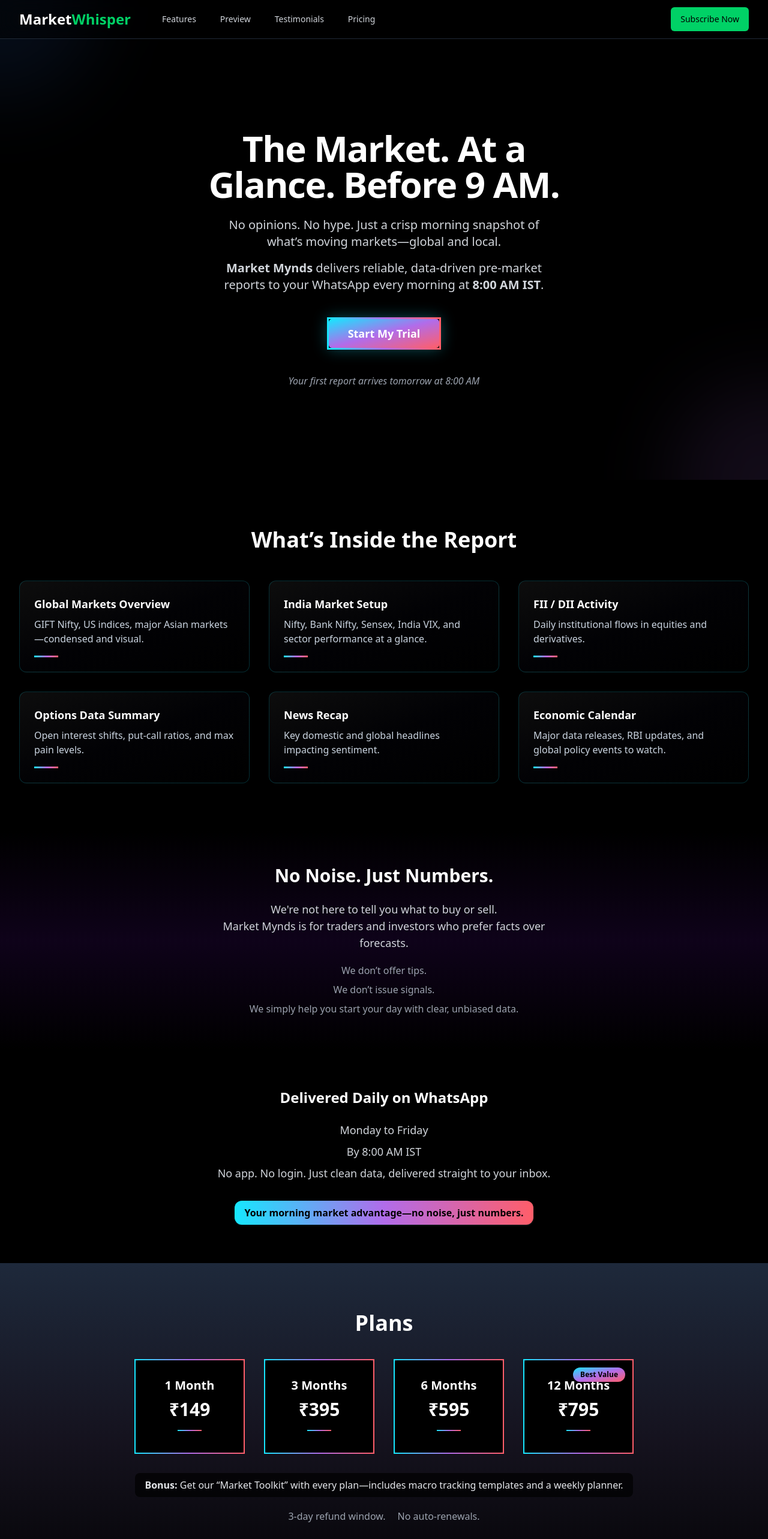
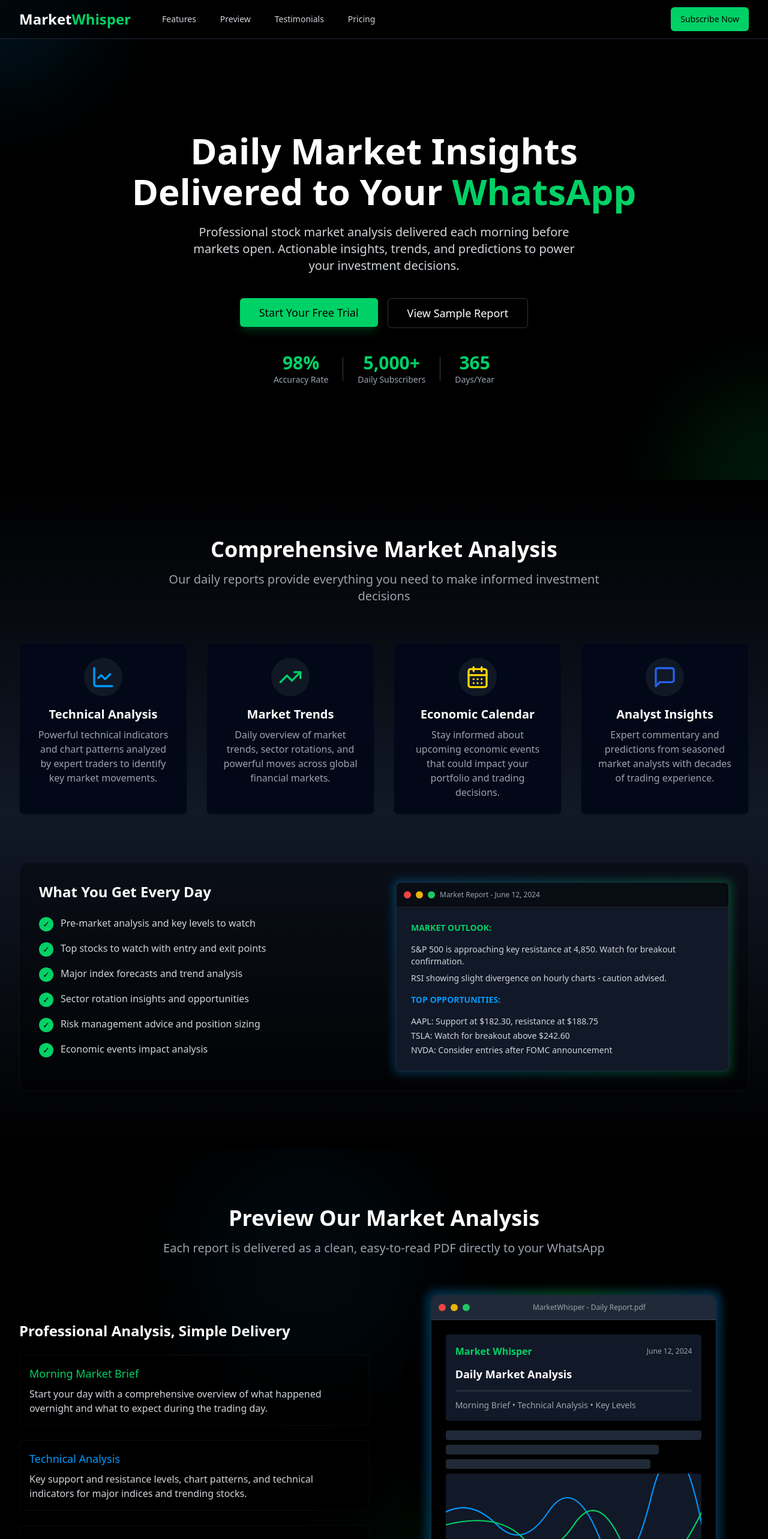
Before and after one commit to adityakaklij/MarketMynds_Frontend, a React (Vite) app: page / in a window 1280 px wide. Shown: the top 2566 px of the page at 60% size. Built offline with nearby package versions, Linux system fonts and the light colour scheme.

Commit message:
Reverted to commit 1a0d57e6ef58a65aa1318463ccc8b0f10dfde2ca

```diff
--- a/src/components/DeliverySection.tsx
+++ /dev/null
@@ -1,22 +0,0 @@
-
-export function DeliverySection() {
-  return (
-    <section className="py-16 bg-black/95">
-      <div className="container mx-auto px-4 sm:px-6 lg:px-8 max-w-3xl text-center">
-        <h2 className="text-2xl font-bold mb-6 text-white">
-          Delivered Daily on WhatsApp
-        </h2>
-        <ul className="mb-8 text-lg text-gray-300 space-y-2">
-          <li>Monday to Friday</li>
-          <li>By 8:00 AM IST</li>
-          <li>No app. No login. Just clean data, delivered straight to your inbox.</li>
-        </ul>
-        <div className="flex justify-center">
-          <div className="inline-block px-4 py-2 rounded-xl bg-gradient-to-r from-[#16e7ff] via-[#b16cea] to-[#ff5e69] text-black text-base font-bold shadow shadow-[#16e7ff20]">
-            Your morning market advantage—no noise, just numbers.
-          </div>
-        </div>
-      </div>
-    </section>
-  );
-}
--- a/src/components/HeroSection.tsx
+++ b/src/components/HeroSection.tsx
@@ -4,46 +4,87 @@ import { Button } from "@/components/ui/button";
 export function HeroSection() {
   return (
     <div className="relative min-h-screen flex items-center pt-16 overflow-hidden">
-      {/* Gradient and background styles preserved */}
-      <div className="absolute top-0 left-0 w-full h-full bg-gradient-to-br from-gray-900 via-[#0A1122] to-black -z-10" aria-hidden="true" />
+      {/* Background gradient */}
+      <div
+        className="absolute top-0 left-0 w-full h-full bg-gradient-to-br from-gray-900 via-[#0A1122] to-black -z-10"
+        aria-hidden="true"
+      />
 
-      {/* Animated chart lines */}
+      {/* Animated graph lines in background */}
       <div className="absolute inset-0 opacity-10 -z-10">
-        <svg width="100%" height="100%" viewBox="0 0 100 100" preserveAspectRatio="none" className="absolute inset-0">
-          <path d="M0,70 Q25,50 50,70 T100,50 L100,100 L0,100 Z" fill="none" stroke="#8685ff" strokeWidth="0.7" className="animate-pulse" />
-          <path d="M0,50 Q25,70 50,50 T100,70 L100,100 L0,100 Z" fill="none" stroke="#0FC7FF" strokeWidth="0.4" className="animate-pulse" />
+        <svg
+          width="100%"
+          height="100%"
+          viewBox="0 0 100 100"
+          preserveAspectRatio="none"
+          className="absolute inset-0"
+        >
+          <path
+            d="M0,70 Q25,50 50,70 T100,50 L100,100 L0,100 Z"
+            fill="none"
+            stroke="#00D166"
+            strokeWidth="0.5"
+            className="animate-pulse"
+          />
+          <path
+            d="M0,50 Q25,70 50,50 T100,70 L100,100 L0,100 Z"
+            fill="none"
+            stroke="#0099FF"
+            strokeWidth="0.5"
+            className="animate-pulse"
+          />
         </svg>
       </div>
 
       {/* Accent circles */}
-      <div className="absolute -top-40 -left-40 w-80 h-80 rounded-full bg-blue-500/10 blur-3xl" />
-      <div className="absolute -bottom-40 -right-40 w-80 h-80 rounded-full bg-[#b16cea]/10 blur-3xl" />
+      <div className="absolute -top-40 -left-40 w-80 h-80 rounded-full bg-finance-blue/10 blur-3xl" />
+      <div className="absolute -bottom-40 -right-40 w-80 h-80 rounded-full bg-finance-green/10 blur-3xl" />
 
       <div className="container mx-auto px-4 sm:px-6 lg:px-8 z-10">
-        <div className="text-center max-w-2xl mx-auto">
-          <h1 className="text-4xl md:text-5xl lg:text-6xl font-black tracking-tight text-white mb-6 leading-tight">
-            <span className="block">The Market. At a Glance. Before 9 AM.</span>
+        <div className="text-center max-w-4xl mx-auto">
+          <h1 className="text-4xl md:text-5xl lg:text-6xl font-bold text-white mb-6">
+            <span className="block">Daily Market Insights</span>
+            <span className="block mt-2">
+              Delivered to Your <span className="text-finance-green">WhatsApp</span>
+            </span>
           </h1>
-          <p className="mt-6 text-xl text-gray-300 mb-8 max-w-xl mx-auto">
-            No opinions. No hype. Just a crisp morning snapshot of what’s moving markets—global and local.<br />
-            <span className="block mt-4">
-              <b>Market Mynds</b> delivers reliable, data-driven pre-market reports to your WhatsApp every morning at <b>8:00 AM IST</b>.
-            </span>
+
+          <p className="mt-6 text-lg md:text-xl text-gray-300 mb-8 max-w-2xl mx-auto">
+            Professional stock market analysis delivered each morning before markets open.
+            Actionable insights, trends, and predictions to power your investment decisions.
           </p>
-          <div className="mt-10 flex flex-col sm:flex-row justify-center gap-5">
+
+          <div className="mt-10 flex flex-col sm:flex-row justify-center gap-4">
             <Button
-              className="text-lg py-6 px-8 bg-transparent border-2 font-bold rounded-lg bg-gradient-to-br from-[#16e7ff] via-[#b16cea] to-[#ff5e69] border-[3px] border-transparent hover:border-white text-white shadow-lg [background-clip:padding-box] relative transition"
-              style={{
-                borderImage: "linear-gradient(90deg, #16e7ff, #b16cea, #ff5e69) 1",
-                boxShadow: "0 0 24px 0 #16e7ff50",
-              }}
+              className="text-lg py-6 px-8 bg-finance-green hover:bg-finance-green/90 text-black font-medium shadow-lg shadow-finance-green/20"
               size="lg"
             >
-              Start My Trial
+              Start Your Free Trial
+            </Button>
+            <Button
+              className="text-lg py-6 px-8 bg-transparent border border-white/20 hover:bg-white/10 text-white shadow-lg"
+              variant="outline"
+              size="lg"
+            >
+              View Sample Report
             </Button>
           </div>
-          <div className="mt-10 text-gray-400 italic text-base">
-            Your first report arrives tomorrow at 8:00 AM
+
+          <div className="mt-10 flex items-center justify-center space-x-6">
+            <div className="text-center">
+              <p className="text-3xl font-bold text-finance-green">98%</p>
+              <p className="text-sm text-gray-400">Accuracy Rate</p>
+            </div>
+            <div className="h-10 w-px bg-gray-700"></div>
+            <div className="text-center">
+              <p className="text-3xl font-bold text-finance-green">5,000+</p>
+              <p className="text-sm text-gray-400">Daily Subscribers</p>
+            </div>
+            <div className="h-10 w-px bg-gray-700"></div>
+            <div className="text-center">
+              <p className="text-3xl font-bold text-finance-green">365</p>
+              <p className="text-sm text-gray-400">Days/Year</p>
+            </div>
           </div>
         </div>
       </div>
--- a/src/components/NoNoiseSection.tsx
+++ /dev/null
@@ -1,19 +0,0 @@
-
-export function NoNoiseSection() {
-  return (
-    <section className="py-14 bg-gradient-to-b from-black via-[#120320]/80 to-black">
-      <div className="container mx-auto px-4 sm:px-6 lg:px-8 max-w-2xl text-center">
-        <h2 className="text-2xl md:text-3xl font-bold mb-6 text-white">No Noise. Just Numbers.</h2>
-        <p className="mb-5 text-lg text-gray-300">
-          We're not here to tell you what to buy or sell.<br/>
-          Market Mynds is for traders and investors who prefer facts over forecasts.
-        </p>
-        <ul className="text-base text-gray-400 space-y-2">
-          <li>We don’t offer tips.</li>
-          <li>We don’t issue signals.</li>
-          <li>We simply help you start your day with clear, unbiased data.</li>
-        </ul>
-      </div>
-    </section>
-  );
-}
--- a/src/components/PlansSection.tsx
+++ /dev/null
@@ -1,72 +0,0 @@
-
-import { Button } from "@/components/ui/button";
-
-export function PlansSection() {
-  return (
-    <section className="py-20 bg-gradient-to-b from-[#1e293b] via-[#171421]/90 to-black">
-      <div className="container mx-auto px-4 sm:px-6 lg:px-8 max-w-4xl">
-        <h2 className="text-3xl md:text-4xl font-bold text-white text-center mb-10">
-          Plans
-        </h2>
-        <div className="grid grid-cols-1 md:grid-cols-2 lg:grid-cols-4 gap-8 mb-8">
-          {[
-            {
-              duration: "1 Month",
-              price: "₹149"
-            },
-            {
-              duration: "3 Months",
-              price: "₹395"
-            },
-            {
-              duration: "6 Months",
-              price: "₹595"
-            },
-            {
-              duration: "12 Months",
-              price: "₹795",
-              badge: "Best Value"
-            }
-          ].map((plan, i) => (
-            <div
-              key={i}
-              className="relative bg-black border-2 border-transparent rounded-xl p-7 text-center glass-card"
-              style={{
-                borderImage: "linear-gradient(90deg, #16e7ff, #b16cea, #ff5e69) 1"
-              }}
-            >
-              {plan.badge && (
-                <span className="absolute top-3 right-3 text-xs px-3 py-1 rounded-full bg-gradient-to-br from-[#16e7ff] via-[#b16cea] to-[#ff5e69] text-black font-bold">
-                  {plan.badge}
-                </span>
-              )}
-              <div className="text-xl font-bold text-white">{plan.duration}</div>
-              <div className="text-3xl font-black my-2">{plan.price}</div>
-              <div className="h-[2px] w-10 mx-auto mt-4 mb-2 bg-gradient-to-r from-[#16e7ff] via-[#b16cea] to-[#ff5e69]" />
-            </div>
-          ))}
-        </div>
-        <div className="mb-5 flex flex-col md:flex-row md:gap-4 items-center justify-center">
-          <div className="text-center text-base text-gray-200 px-4 py-2 bg-black/70 rounded-lg">
-            <b>Bonus:</b> Get our “Market Toolkit” with every plan—includes macro tracking templates and a weekly planner.
-          </div>
-        </div>
-        <div className="text-center mb-3 mt-4 flex flex-col md:flex-row items-center justify-center gap-5">
-          <span className="text-gray-400">3-day refund window.</span>
-          <span className="text-gray-400">No auto-renewals.</span>
-        </div>
-        <div className="mt-8 flex justify-center">
-          <Button
-            className="text-lg py-6 px-11 bg-transparent border-2 font-bold rounded-xl bg-gradient-to-br from-[#16e7ff] via-[#b16cea] to-[#ff5e69] border-[3px] border-transparent text-white shadow-lg [background-clip:padding-box] relative transition"
-            style={{
-              borderImage: "linear-gradient(90deg, #16e7ff, #b16cea, #ff5e69) 1",
-            }}
-            size="lg"
-          >
-            Start My Trial
-          </Button>
-        </div>
-      </div>
-    </section>
-  );
-}
--- a/src/components/WhatsInsideSection.tsx
+++ /dev/null
@@ -1,49 +0,0 @@
-
-export function WhatsInsideSection() {
-  return (
-    <section className="py-20 bg-black/95">
-      <div className="container mx-auto px-4 sm:px-6 lg:px-8">
-        <h2 className="text-3xl md:text-4xl font-bold text-white text-center mb-12">
-          What’s Inside the Report
-        </h2>
-        <div className="grid md:grid-cols-2 lg:grid-cols-3 gap-8">
-          {[
-            {
-              title: "Global Markets Overview",
-              desc: "GIFT Nifty, US indices, major Asian markets—condensed and visual."
-            },
-            {
-              title: "India Market Setup",
-              desc: "Nifty, Bank Nifty, Sensex, India VIX, and sector performance at a glance."
-            },
-            {
-              title: "FII / DII Activity",
-              desc: "Daily institutional flows in equities and derivatives."
-            },
-            {
-              title: "Options Data Summary",
-              desc: "Open interest shifts, put-call ratios, and max pain levels."
-            },
-            {
-              title: "News Recap",
-              desc: "Key domestic and global headlines impacting sentiment."
-            },
-            {
-              title: "Economic Calendar",
-              desc: "Major data releases, RBI updates, and global policy events to watch."
-            }
-          ].map((item, i) => (
-            <div
-              key={i}
-              className="glass-card bg-gradient-to-br from-white/5 via-[#23235a]/5 to-black/10 p-6 rounded-xl border border-[#16e7ff30] relative group"
-            >
-              <h3 className="text-lg font-bold text-white mb-2">{item.title}</h3>
-              <p className="text-slate-300">{item.desc}</p>
-              <div className="h-[3px] w-10 bg-gradient-to-r from-[#16e7ff] via-[#b16cea] to-[#ff5e69] mt-4 group-hover:w-20 transition-all" />
-            </div>
-          ))}
-        </div>
-      </div>
-    </section>
-  )
-}
--- a/src/pages/Index.tsx
+++ b/src/pages/Index.tsx
@@ -1,11 +1,10 @@
 
 import { Navbar } from "@/components/Navbar";
 import { HeroSection } from "@/components/HeroSection";
-import { WhatsInsideSection } from "@/components/WhatsInsideSection";
-import { NoNoiseSection } from "@/components/NoNoiseSection";
-import { DeliverySection } from "@/components/DeliverySection";
-import { PlansSection } from "@/components/PlansSection";
-import { DataDrivenSection } from "@/components/DataDrivenSection";
+import { FeaturesSection } from "@/components/FeaturesSection";
+import { PreviewSection } from "@/components/PreviewSection";
+import { TestimonialsSection } from "@/components/TestimonialsSection";
+import { SubscriptionCTA } from "@/components/SubscriptionCTA";
 import { Footer } from "@/components/Footer";
 
 const Index = () => {
@@ -13,11 +12,10 @@ const Index = () => {
     <div className="min-h-screen bg-black text-white">
       <Navbar />
       <HeroSection />
-      <WhatsInsideSection />
-      <NoNoiseSection />
-      <DeliverySection />
-      <PlansSection />
-      <DataDrivenSection />
+      <FeaturesSection />
+      <PreviewSection />
+      <TestimonialsSection />
+      <SubscriptionCTA />
       <Footer />
     </div>
   );
```
Also changed, not shown: src/components/DataDrivenSection.tsx (deleted, +0 -15 lines).
